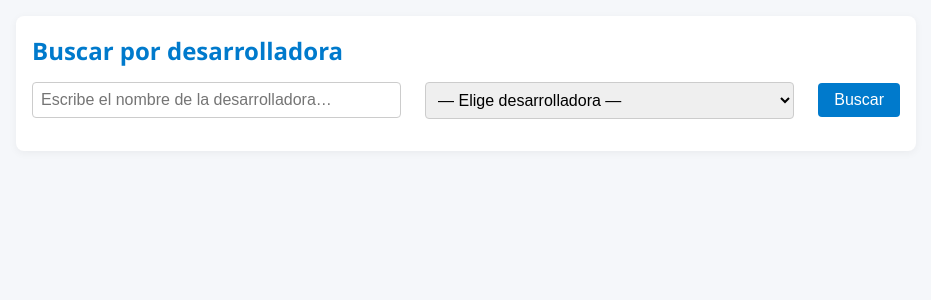
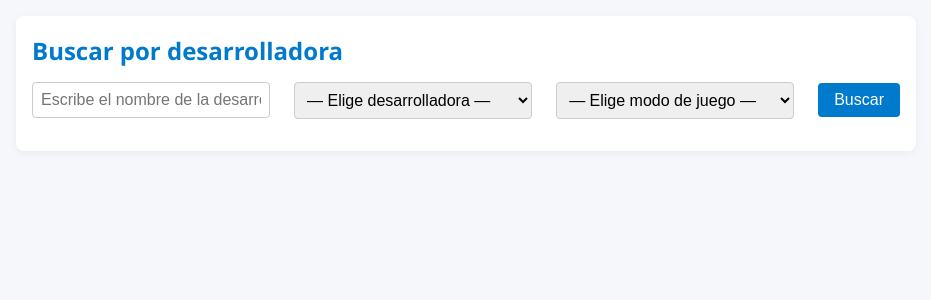
Before and after one commit to ElLucaMx/Proyecto-Flask, a Flask app: page /consolas in a window 1280 px wide. Shown: the part 107-407 px from the top of the page, without its empty margins (174-1105 px from the left). Run offline with Flask 2, Linux system fonts and the light colour scheme.

Commit message:
Proyecto completo
Esto es todo lo que e logrado hacer

```diff
--- a/app.py
+++ b/app.py
@@ -10,56 +10,84 @@ with open('datos.json', encoding='utf-8') as f:
 # Extraer lista única de desarrolladoras
 developers_set = set()
 for consola in CONSOLAS:
-    for juego in consola.get('exclusivos', []):
-        dev = juego.get('desarrollo', {}).get('desarrolladora')
-        if dev:
-            developers_set.add(dev)
-    for juego in consola.get('subempresa', {}).get('exclusivos', []):
+    for juego in consola.get('exclusivos', []) + consola.get('subempresa', {}).get('exclusivos', []):
         dev = juego.get('desarrollo', {}).get('desarrolladora')
         if dev:
             developers_set.add(dev)
 developers = sorted(developers_set)
 
+# Extraer lista única de modos de juego
+modos_juego_set = set()
+for consola in CONSOLAS:
+    for juego in consola.get('exclusivos', []) + consola.get('subempresa', {}).get('exclusivos', []):
+        modos = juego.get('jugabilidad', {}).get('modoJuego', [])
+        for modo in modos:
+            if modo:
+                modos_juego_set.add(modo)
+modos_juego = sorted(modos_juego_set)
+
+
 @app.route('/')
 def index():
     return render_template('index.html')
 
-@app.route('/consolas', methods=['GET'])
+@app.route('/consolas', methods=['GET', 'POST'])
 def consoles():
-    return render_template('consoles.html', developers=developers)
+    results = []
+    total_sales_str = "0 millones"
+    q = ''
+    selected_dev = ''
+    modo_juego_seleccionado = '' # Inicializa la nueva variable
 
-@app.route('/listaconcolas', methods=['POST'])
-def list_consoles():
-    q = request.form.get('q', '').strip().lower()
-    selected_dev = request.form.get('q', '')
-    # Filtrar consolas que tengan al menos un juego de esa desarolladora
-    results = []
-    for i, consola in enumerate(CONSOLAS):
-        encontrados = False
-        for juego in consola.get('exclusivos', []) + consola.get('subempresa', {}).get('exclusivos', []):
-            if juego.get('desarrollo', {}).get('desarrolladora', '').lower().startswith(q):
-                encontrados = True
-                break
-        if encontrados:
-            results.append((i, consola))
-    # Calcular ventas totales de esa desarolladora
-    total_sales = 0
-    for consola in results:
-        for juego in consola[1].get('exclusivos', []) + consola[1].get('subempresa', {}).get('exclusivos', []):
-            if juego.get('desarrollo', {}).get('desarrolladora') == selected_dev:
-                # Extrae número de millones (asume formato “XX millones”)
-                num = juego.get('finanzas', {}).get('ventas', '0').split()[0]
-                try:
-                    total_sales += float(num)
-                except:
-                    pass
-    # Formatea en “X millones”
-    total_sales_str = f"{total_sales:.1f} millones" if total_sales else "0 millones"
+    if request.method == 'POST':
+        q = request.form.get('q', '').strip().lower()
+        selected_dev = request.form.get('q', '')
+        modo_juego_seleccionado = request.form.get('modoJuego_seleccionado', '') # Obtén el valor del nuevo select
+
+        # Filtrar consolas que tengan al menos un juego que cumpla ambos criterios
+        for i, consola in enumerate(CONSOLAS):
+            encontrados = False
+            for juego in consola.get('exclusivos', []) + consola.get('subempresa', {}).get('exclusivos', []):
+                # Criterio de desarrolladora
+                dev_match = juego.get('desarrollo', {}).get('desarrolladora', '').lower().startswith(q)
+
+                # Criterio de modo de juego (si se ha seleccionado uno)
+                modo_match = True # Por defecto es True si no se selecciona modo de juego
+                if modo_juego_seleccionado:
+                    modo_match = modo_juego_seleccionado in juego.get('jugabilidad', {}).get('modoJuego', [])
+
+                if dev_match and modo_match:
+                    encontrados = True
+                    break
+            if encontrados:
+                results.append((i, consola))
+
+        # Calcular ventas totales de esa desarrolladora (solo si se filtró por desarrolladora)
+        # La lógica de ventas no se ve afectada por el modo de juego
+        if selected_dev:
+            total_sales = 0
+            for consola in results: # Iterar sobre los resultados ya filtrados por desarrolladora y modo de juego
+                for juego in consola[1].get('exclusivos', []) + consola[1].get('subempresa', {}).get('exclusivos', []):
+                     # Solo suma ventas si coincide la desarrolladora original (ignorando el filtro de modo de juego aquí)
+                    if juego.get('desarrollo', {}).get('desarrolladora') == selected_dev:
+                        num = juego.get('finanzas', {}).get('ventas', '0').split()[0]
+                        try:
+                            total_sales += float(num)
+                        except:
+                            pass
+            total_sales_str = f"{total_sales:.1f} millones" if total_sales else "0 millones"
+        else:
+             # Si no se seleccionó desarrolladora, las ventas totales no tienen sentido en este contexto
+             total_sales_str = "N/A (Selecciona una desarrolladora para ver ventas)"
+
 
     return render_template(
-        'list_consoles.html',
+        'consoles.html',
+        developers=developers,
+        modos_juego=modos_juego,  # Pasa la lista de modos de juego
         results=results,
         selected_dev=selected_dev,
+        modo_juego_seleccionado=modo_juego_seleccionado, # Pasa el modo de juego seleccionado
         total_sales=total_sales_str
     )
 
--- a/templates/consoles.html
+++ b/templates/consoles.html
@@ -1,17 +1,17 @@
 {% extends 'base.html' %}
 
 {% block title %}Buscar por Desarrolladora{% endblock %}
-
 {% block content %}
   <h2>Buscar por desarrolladora</h2>
-  <form action="{{ url_for('list_consoles') }}" method="post" style="display: flex; align-items: center;">
+  <form action="{{ url_for('consoles') }}" method="post" style="display: flex; align-items: center; flex-wrap: wrap;">
+
     <!-- Input sincronizado -->
     <input
       type="text"
       name="q"
       id="dev-input"
       placeholder="Escribe el nombre de la desarrolladora…"
-      value="{{ request.form.get('q','') }}"
+      value="{{ selected_dev }}"
       style="flex: 1; padding: 0.5em;"
     >
 
@@ -32,8 +32,45 @@
       {% endfor %}
     </select>
 
+    <!-- Select de modo de juego -->
+    <select
+      name="modoJuego_seleccionado"
+      id="modoJuego-select"
+      style="margin-left: 0.5em; padding: 0.5em;"
+    >
+      <option value="">— Elige modo de juego —</option>
+      {% for modo in modos_juego %}
+        <option
+          value="{{ modo }}"
+          {% if modo == modo_juego_seleccionado %}selected{% endif %}
+        >
+          {{ modo }}
+        </option>
+      {% endfor %}
+    </select>
+
     <button type="submit" style="margin-left: 0.5em; padding: 0.5em 1em;">
       Buscar
     </button>
   </form>
+
+  {% if results is not none and results|length > 0 %}
+    <h2>Desarrolladora: {{ selected_dev }}</h2>
+    {% if modo_juego_seleccionado %}
+      <p><strong>Modo de Juego:</strong> {{ modo_juego_seleccionado }}</p>
+    {% endif %}
+    <p><strong>Total de ventas:</strong> {{ total_sales }}</p>
+
+    <p>
+      <a href="{{ url_for('developer_detail') }}?dev={{ selected_dev|urlencode }}">
+        Ver Detalle
+      </a>
+    </p>
+
+    <h3>Consolas con juegos que cumplen los criterios:</h3>
+
+  {% elif request.method == 'POST' %}
+    <p>No se encontraron consolas con juegos que coincidan con los criterios de búsqueda.</p>
+  {% endif %}
+
 {% endblock %}
```
